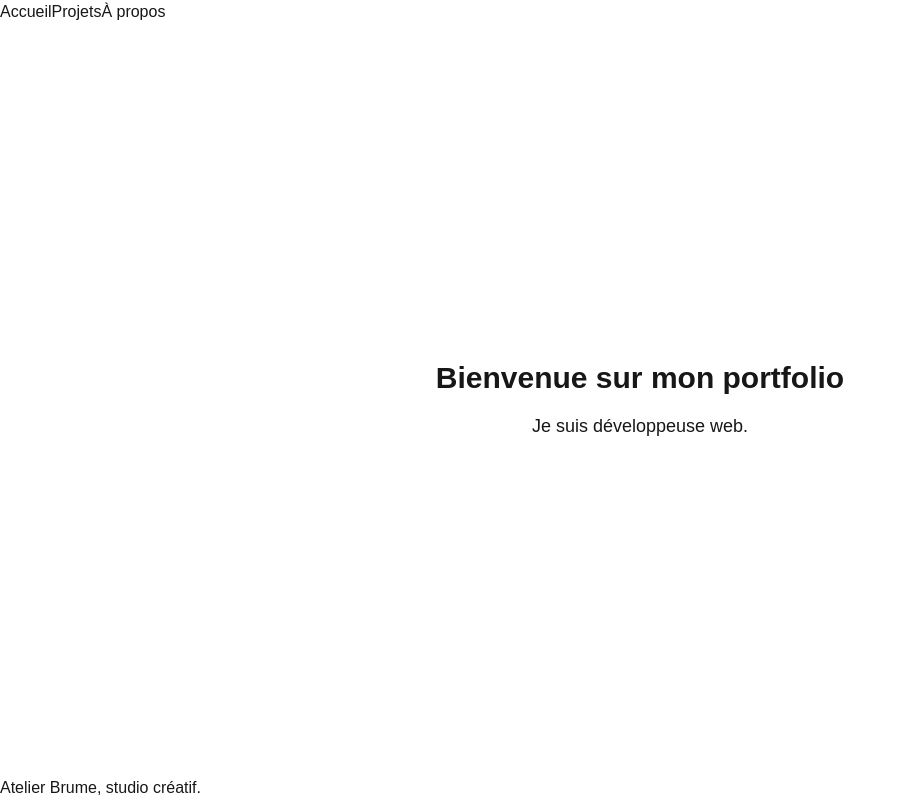
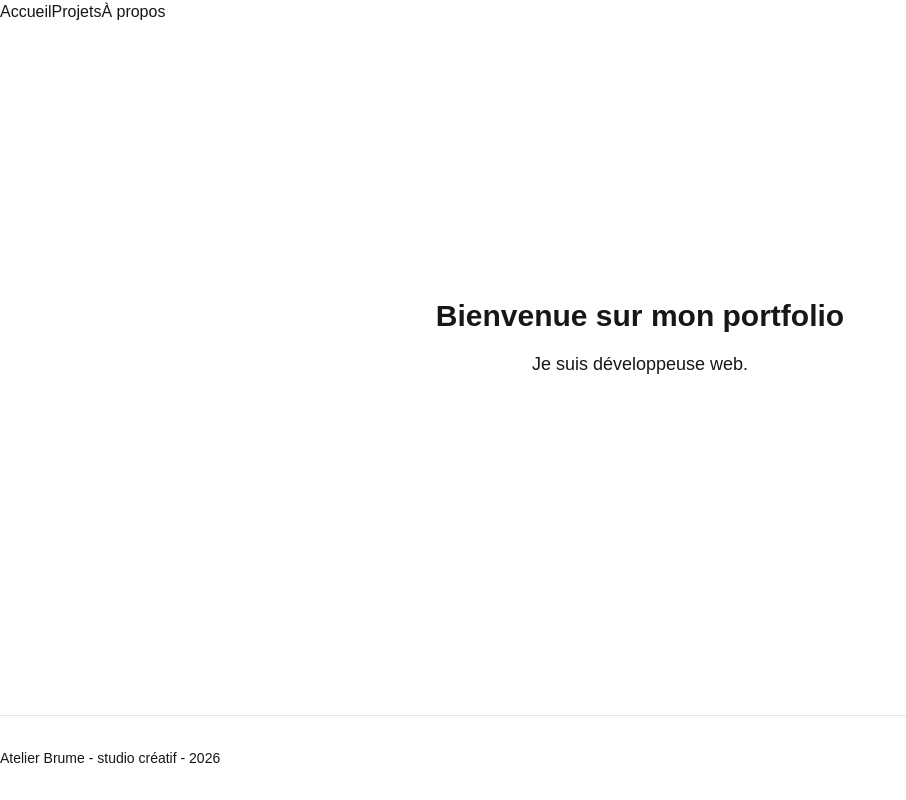
Before and after one commit to midoribaskara-netizen/midori-portfolio-next_js, a Next.js app: page / in a window 1280 px wide. Shown: the whole page, without its empty margins (0-906 px from the left). Built offline with nearby package versions, Linux system fonts and the light colour scheme.

Commit message:
pied de page

```diff
--- a/components/pied-de-page.tsx
+++ b/components/pied-de-page.tsx
@@ -1,7 +1,9 @@
+const annee = 2026
+
 export default function PiedDePage() {
   return (
-    <footer>
-      <p>Atelier Brume, studio créatif.</p>
+    <footer className="mt-16 border-t border-neutral-200 py-8 text-sm">
+      <p>Atelier Brume - studio créatif - {annee}</p>
     </footer>
   )
 }
```
